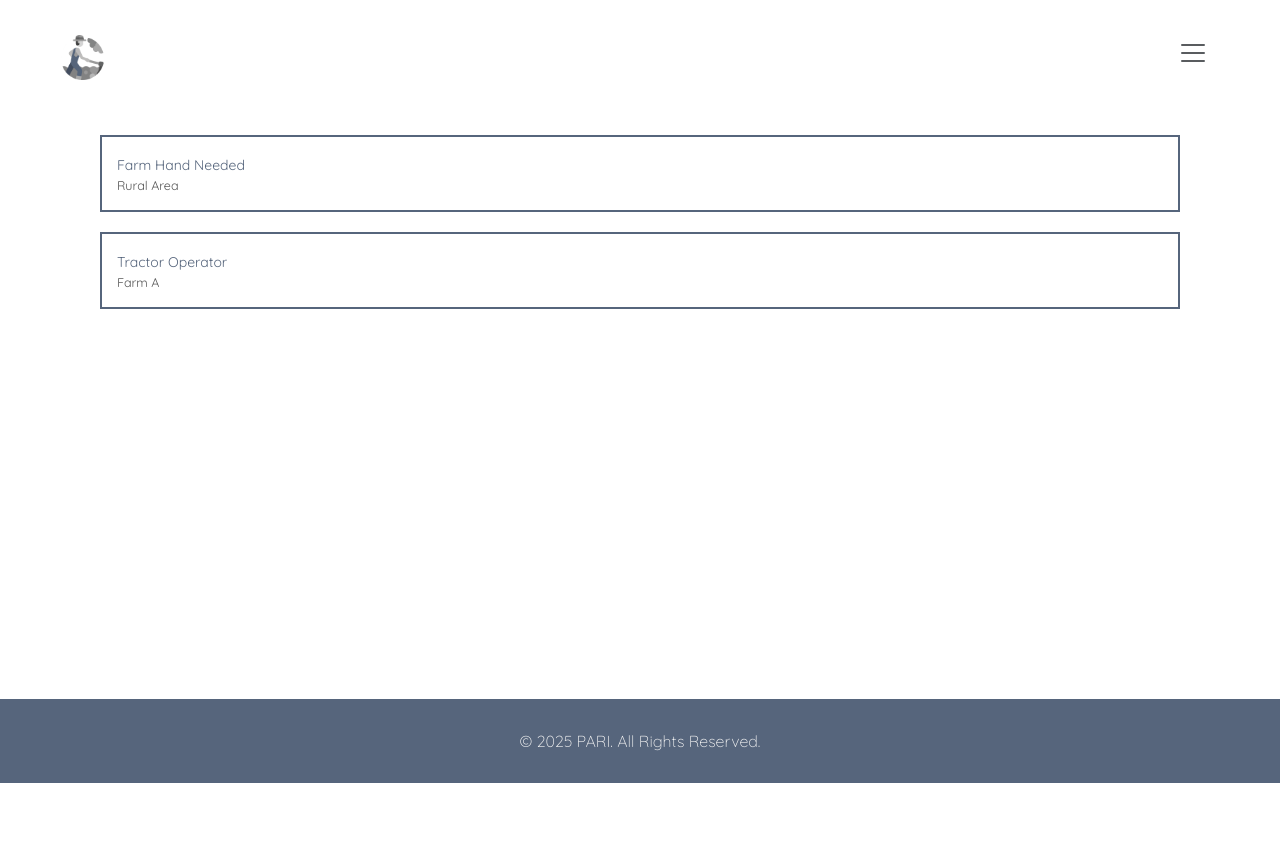
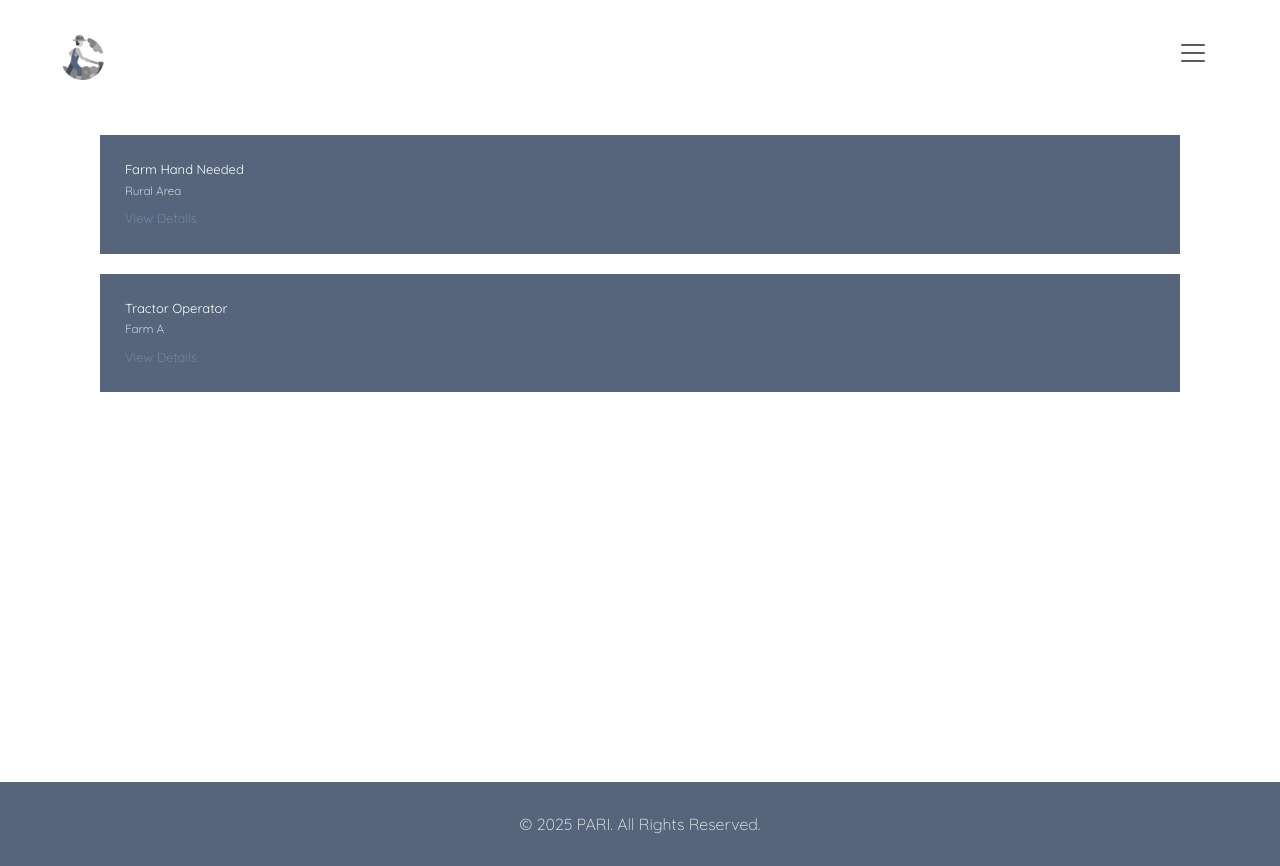
Before and after one commit to Sylvr3k/PARI, a React (Create React App) app: page /JobListings in a window 1280 px wide. Before the commit the page ends 800 px from the top, so only its background shows below. Built offline with nearby package versions, Linux system fonts and the light colour scheme; a web font is replaced by a local one.

Commit message:
the second major commit

```diff
--- a/src/Components/farmers.js
+++ b/src/Components/farmers.js
@@ -5,9 +5,9 @@ import Footer from './footer';
 
 function Farmers() {
   const farmersData = [
-    { id: 1, name: 'Jane Doe', farmName: 'Green Acres', location: 'Kigoma, Tanzania' },
-    { id: 2, name: 'John Smith', farmName: 'Sunny Hills', location: 'Morogoro, Tanzania' },
-    { id: 3, name: 'Sarah Brown', farmName: 'Mountain View', location: 'Dodoma, Tanzania' },
+    { id: 1, name: 'Jane Doe', location: 'Kigoma, Tanzania' },
+    { id: 2, name: 'John Smith', location: 'Morogoro, Tanzania' },
+    { id: 3, name: 'Sarah Brown', location: 'Dodoma, Tanzania' },
   ];
 
   return (
@@ -20,7 +20,6 @@ function Farmers() {
             <div className="card mb-4">
               <div className="card-body">
                 <h5 className="card-title">{farmer.name}</h5>
-                <h6 className="card-subtitle mb-2 text-muted">{farmer.farmName}</h6>
                 <p className="card-text">{farmer.location}</p>
                 <Link href="#" className="card-link">View Details</Link>
               </div>
--- a/src/Components/joblisting.js
+++ b/src/Components/joblisting.js
@@ -16,20 +16,30 @@ function JobListings() {
       padding: 0,
     },
     jobItem: {
-      border: '2px #56657c solid',
-      padding: '15px',
+      backgroundColor: '#56657c',
+      color: '#fff',
+      padding: '25px 25px 25px 25px',
       margin: '20px 100px',
     },
     jobLink: {
       textDecoration: 'none',
       color: '#56657c',
       fontWeight: 'normal',
-      fontSize: '14px',
+      fontSize: '13px',
     },
     location: {
       display: 'block',
       fontSize: '0.9em',
-      color: '#555',
+      color: '#fff',
+      marginTop: '2px',
+      marginBottom: '10px',
+      fontWeight: '100',
+    },
+    viewBtn: {
+      color: '#7a91b4',
+      textDecoration: 'none',
+      fontSize: '13px',
+      marginTop: '30px',
     },
   };
 
@@ -40,12 +50,15 @@ function JobListings() {
         <div className="Jobs">
           <ul className="JobList" style={styles.jobList}>
             {jobs.map(job => (
+              <Link to={`/job/${job.id}`} style={styles.jobLink}>
               <li key={job.id} style={styles.jobItem}>
-                <Link to={`/job/${job.id}`} style={styles.jobLink}>
-                  {job.title}
+
+                  <span style={styles.title}>{job.title}</span>
                   <span style={styles.location}>{job.location}</span>
-                </Link>
+                  <Link style={styles.viewBtn} to="#">View Details</Link>
+
               </li>
+              </Link>
             ))}
           </ul>
         </div>
--- a/src/Components/profile.js
+++ b/src/Components/profile.js
@@ -1,4 +1,6 @@
 import React, { useState } from 'react';
+import Navbar from './navbar';
+import Footer from './footer';
 
 function Profile() {
   const [name, setName] = useState('John Doe');
@@ -23,14 +25,12 @@ function Profile() {
   };
 
   return (
+    <div>
+      <Navbar/>
       <div className="container mt-5">
-      <h1>Profile</h1>
-      <p className="lead">Update your profile details below:</p>
-
         <form onSubmit={handleSubmit}>
           {/* Profile Picture Section */}
           <div className="mb-3">
-          <label htmlFor="profilePicture" className="form-label">Profile Picture</label>
             <input
               type="file"
               className="form-control"
@@ -52,7 +52,6 @@ function Profile() {
 
           {/* Name Section */}
           <div className="mb-3">
-          <label htmlFor="name" className="form-label">Name</label>
             <input
               type="text"
               className="form-control"
@@ -65,7 +64,6 @@ function Profile() {
 
           {/* Email Section */}
           <div className="mb-3">
-          <label htmlFor="email" className="form-label">Email</label>
             <input
               type="email"
               className="form-control"
@@ -82,6 +80,8 @@ function Profile() {
           </div>
         </form>
       </div>
+      <Footer/>
+    </div>
   );
 }
 
--- a/src/Components/signin.js
+++ b/src/Components/signin.js
@@ -36,7 +36,7 @@ const SignIn = () => {
                                 </span>
                             </div>
                             <p id="parathree">
-                                <div className="CheckAndForgot">
+                               {/*<div className="CheckAndForgot">
                                     <input
                                         type="checkbox"
                                         id="rememberme"
@@ -45,7 +45,7 @@ const SignIn = () => {
                                     />
                                     <label>&nbsp;&nbsp;Remember Me</label>
                                 </div>
-                                <Link to="#">Forgot your password?</Link>
+                                <Link to="#">Forgot your password?</Link>*/}
                             </p>
                             <button type="submit">Sign In</button>
                         </form>
--- a/src/index.css
+++ b/src/index.css
@@ -458,6 +458,31 @@ footer{
 
 .growth a{
   text-decoration: none ;
+}
+
+
+.card{
+  background-color: #56657c;
+  color: #fff;
+  border-radius: 0px;
+  width: 300px;
+  font-weight: 100;
+  transition: 300ms;
+}
+
+.card:hover{
+  background-color: #222831;
+  margin-top: -15px;
+}
+
+.card h5{
+  padding-bottom: 20px;
+  font-weight: 100;
+}
+
+.card a{
+  padding-top: -6px;
+  color: #7a91b4;
 }
 
 @media (max-width: 700px){
```
Also changed, not shown: 1 other file (tests, documents, lock files or other folders). Lines whose indentation alone changed are shown as unchanged.
